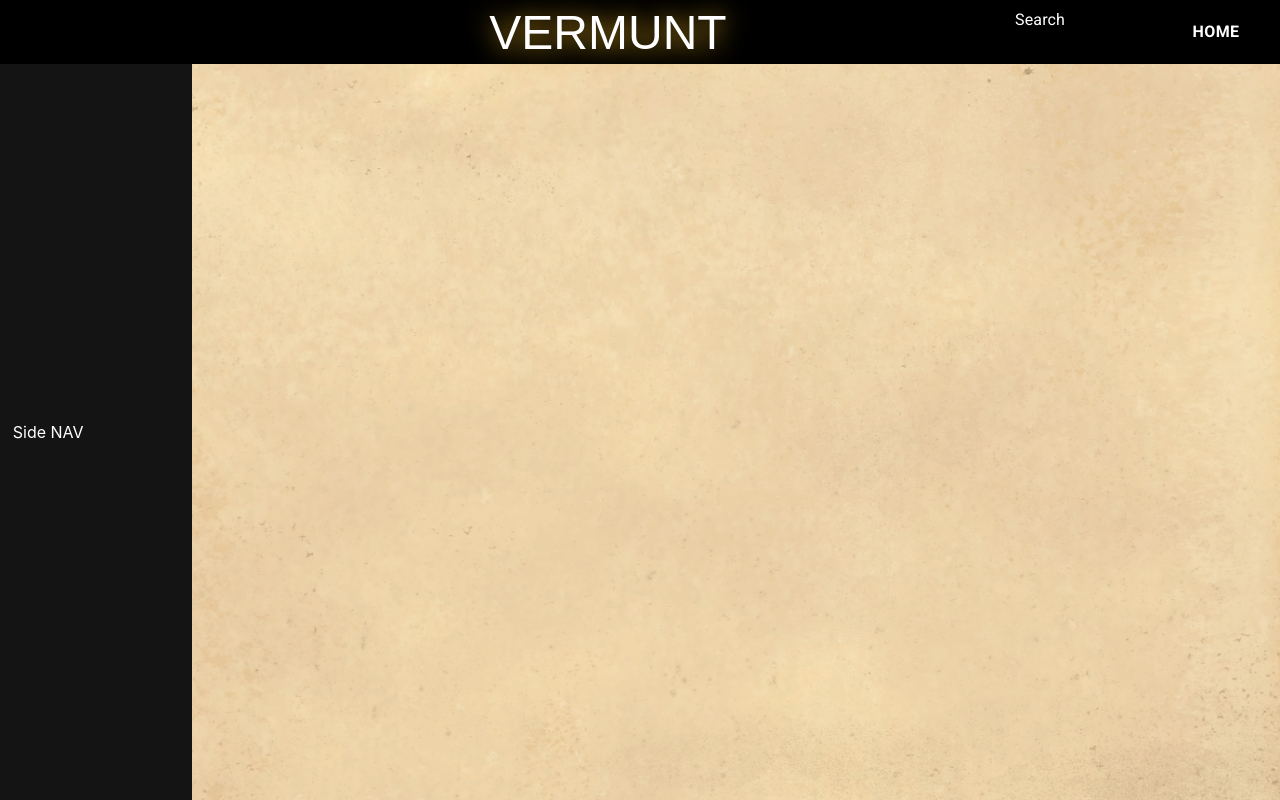
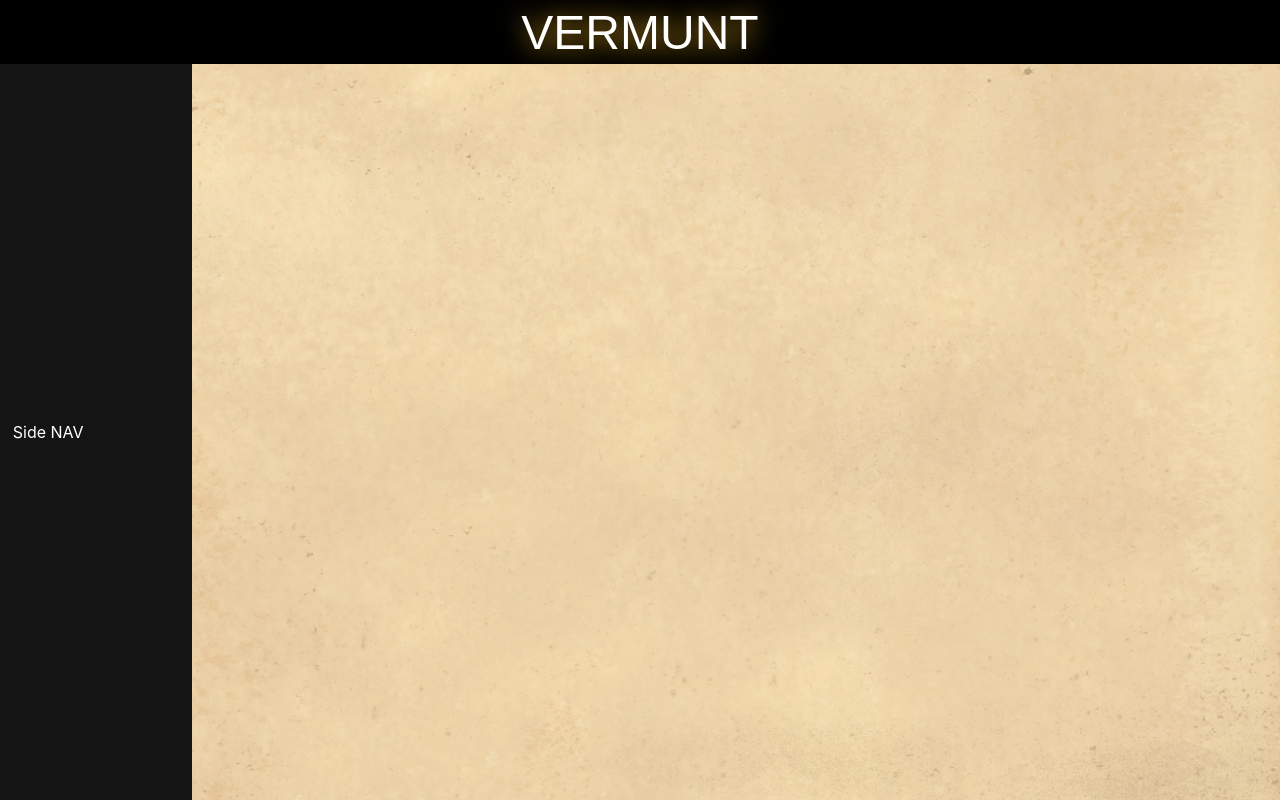
Before and after one commit to wesely1996/Vermunt_DnD_WebApp, a React app in the folder vermunt_dnd_webapp/: page / in a window 1280 px wide. Built offline with nearby package versions, Linux system fonts and the light colour scheme.

Commit message:
v0.1.0.5 regression TopButtons

```diff
--- a/vermunt_dnd_webapp/src/Containers/App/App.js
+++ b/vermunt_dnd_webapp/src/Containers/App/App.js
@@ -9,8 +9,8 @@ class App extends React.Component {
 	constructor(props) {
 		super(props);
 		this.state = {
-			window_width: 0,
-			window_height: 0
+			alignment: "horizontal",
+			page:"home",
 		};
 		this.updateWindowDimensions = this.updateWindowDimensions.bind(this);
 	}
@@ -25,19 +25,38 @@ class App extends React.Component {
 	}
 
 	updateWindowDimensions() {
-		this.setState({ window_width: window.innerWidth, window_height: window.innerHeight });
+		this.setState({ state: window.innerWidth > window.innerHeight ? "horizontal" : "vertical" });
+	}
+
+	changePage(nextPage){
+		this.setState({page: nextPage});
 	}
 
 	render(){
-		const {window_height, window_width} = this.state;
+		const {alignment, page} = this.state;
+
 		return(
-				<div className={`App ${window_width < window_height ? "App-vertical" : "App-horisontal"}`}>
+				<div className="App">
 					<div id="paperbg"/>
-					<Header/>
-					<div className="navAndFeed">
-						<SideNav/>
-						<MainFeed/>
-					</div>
+					{
+						page==="home" ?
+						<div>
+							<Header alignment={alignment}/>
+							<div className="navAndFeed">
+								<SideNav alignment={alignment}/>
+								<MainFeed alignment={alignment}/>
+							</div>
+						</div>
+						:
+						page==="login" ?
+						<div>
+							LOGIN
+						</div>
+						:
+						<div>
+							ERROR
+						</div>
+					}
 				</div>
 		);
 	}
--- a/vermunt_dnd_webapp/src/Containers/Header/Header.css
+++ b/vermunt_dnd_webapp/src/Containers/Header/Header.css
@@ -13,49 +13,18 @@
 	font-family: Luminari, fantasy;
 	font-size: 6vh;
 	min-width: 60%;
+	max-width: 60%;
 	text-align: center;
 	text-shadow: 0.02em 0.02em 0.5em goldenrod;
 }
 
 .buttons {
 	min-width: 20%;
+	max-width: 20%;
 	max-height: 8vh;
-	margin-right: 1vw;
-	display: flex;
-	justify-content: flex-end;
 }
 
 .freeSpace {
-	min-width: 16%;
+	min-width: 20%;
 	max-width: 20%
 }
-
-button {
-	background-color: black;
-	border: 0.03em solid black;
-	border-radius: 20%;
-}
-
-
-@keyframes buttonHover{
-	0% {
-		color: white;
-		text-shadow: 0em 0em 0em black;
-	}
-	100% {
-		color: goldenrod;
-		text-shadow: 0.1em 0.1em 1em white;
-	}
-}
-
-#homeButton:hover {
-	color: goldenrod;
-	animation: buttonHover 1s;
-	text-shadow: 0.1em 0.1em 1em white;
-}
-
-#homeButton{
-	color: white;
-	font-size: 2vh;
-	font-weight: bold;
-}
--- a/vermunt_dnd_webapp/src/Containers/Header/Header.js
+++ b/vermunt_dnd_webapp/src/Containers/Header/Header.js
@@ -1,68 +1,24 @@
 import React from 'react';
-import {
-  withStyles,
-} from '@material-ui/core/styles';
-import TextField from '@material-ui/core/TextField';
-import Button from '@material-ui/core/Button';
 import "./Header.css";
 
-const SearchTextField = withStyles({
-  root: {
-  	'& label': {
-  		color: 'white',
-      top: '-2vh',
-  	},
-  	'&:hover label': {
-  		color: 'goldenrod',
-  	},
-    '& label.Mui-focused': {
-      color: 'goldenrod',
-      top: '0vh',
-    },
-    '& .MuiInput-underline:after': {
-      borderBottomColor: 'white',
-    },
-    '& .MuiOutlinedInput-root': {
-      '& fieldset': {
-        borderColor: 'black',
-      },
-      '&:hover fieldset': {
-        borderColor: 'goldenrod',
-      },
-      '&.Mui-focused fieldset': {
-        borderColor: 'goldenrod',
-      },
-      '& input': {
-      	color: 'white',
-        padding: '0% 5%',
-        height: '6vh',
-      },
-    },
-  },
-})(TextField);
-
-const HomeButton = withStyles({
-  root : {
-    '& button' : {
-    }
-  }
-})(Button);
 
 export default class Header extends React.Component {
 
 	render(){
+    const {alignment} = this.props;
+
 		return (
-			<div className={`header`}>
+			<div className="header" id="top_header">
 				<div className="freeSpace"></div>
 				<div className="title">VERMUNT</div>
-				<form className="buttons" noValidate autoComplete="off">
-					<SearchTextField
-		        	label="Search"
-		        	variant="outlined"
-		        	id="custom-css-outlined-input"
-			     	/>
-					<Button id="homeButton">HOME</Button>
-				</form>
+        {
+          alignment==="horizontal" ?
+            <div className="buttons">
+            </div>
+          :
+            <div className="buttons">
+            </div>
+        }
 			</div>
 		);
 	}
```
